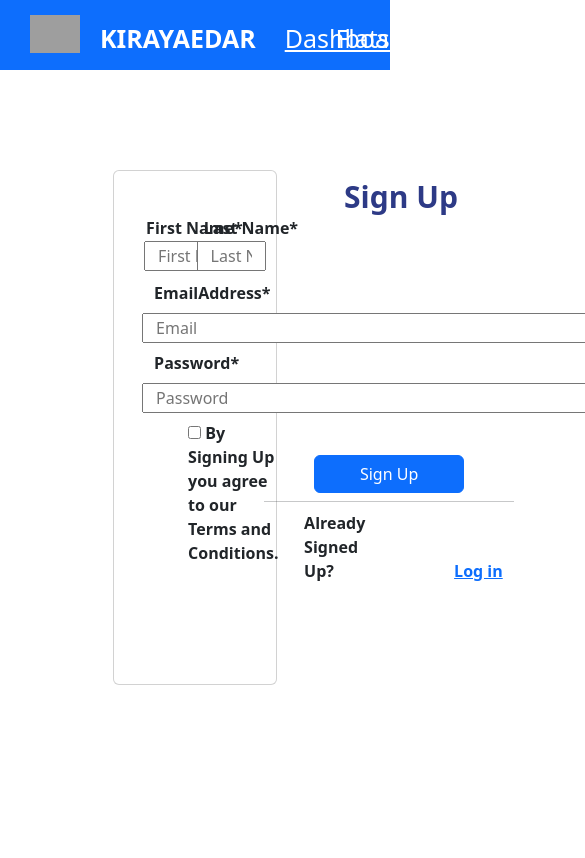
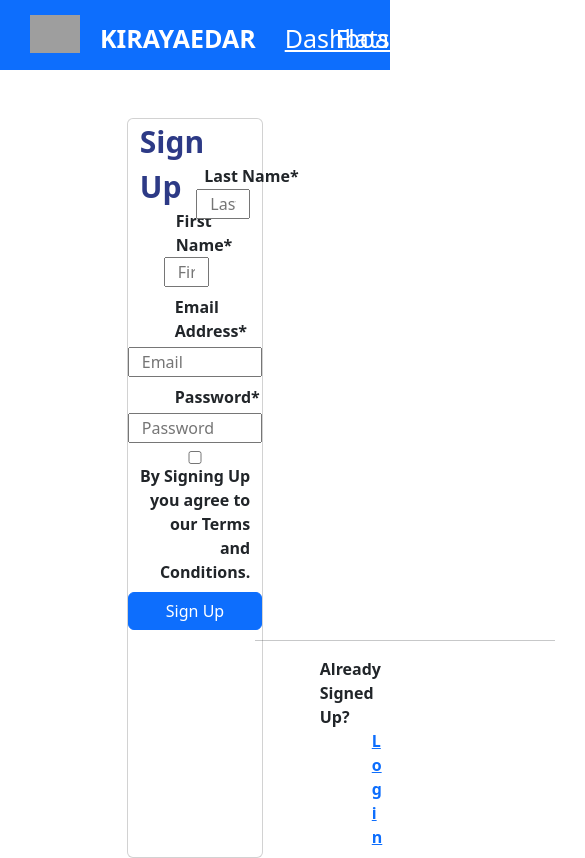
Before and after one commit to harsh0623/KIRAYEDAR, a React (Create React App) app in the folder kirayedar-react-project/: page /SignUp in a window 390 px wide. Shown: the top 858 px of the page, 585 px wide, since content can reach past the window. Built offline with nearby package versions, Linux system fonts and the light colour scheme; grey boxes are pictures that could not be loaded.

Commit message:
updating css of login page and making it responsive

```diff
--- a/kirayedar-react-project/src/App.js
+++ b/kirayedar-react-project/src/App.js
@@ -1,3 +1,4 @@
+import { useState } from 'react';
 import { BrowserRouter, Routes, Route } from 'react-router-dom';
 import './App.css';
 import HeaderComponent from "./components/header.components";
@@ -9,7 +10,7 @@ import TransactionPage from './components/pages/transactionPage.components';
 
 
 function App() {
-  const FlatDetails = [{
+  let [ FlatDetails, addFlat ] = useState([{
     flname:"Flora Enclave",
     RentDue: 5000
   },
@@ -21,7 +22,10 @@ function App() {
       flname:"Gaur Homes",
       RentDue:2000
   }
-  ]
+  ])
+  const addFlatFromForm=(Flat)=>{
+    addFlat([...FlatDetails,Flat])
+  }
   const Entries = [{
     flname: "Flora enclave",
     Address:"GangaPuram,Ghaziabad",
@@ -47,6 +51,7 @@ function App() {
     name: "Harsh",
     amountPaid: 8000
     }]
+
   return (
     <>
 
@@ -55,7 +60,7 @@ function App() {
         <Routes>
           <Route path='/' element={<LoginPage />}></Route>
           <Route path='SignUp' element={<SignUpPage />}></Route>
-          <Route path='dashboard' element={<Dashboard FlatDetails={FlatDetails} />}></Route>
+          <Route path='dashboard' element={<Dashboard addFlatToTable={ addFlatFromForm } FlatDetails={FlatDetails} />}></Route>
           <Route path='transactions' element={<TransactionPage Payments={ payments} Entries={ Entries} />}></Route>
         </Routes>
       </BrowserRouter>
--- a/kirayedar-react-project/src/components/pages/dashboardPage.components.jsx
+++ b/kirayedar-react-project/src/components/pages/dashboardPage.components.jsx
@@ -1,14 +1,26 @@
 import React from "react";
+import { useState } from "react";
 import Table from "../tables/Dashboardtable.components";
 
 
 const Dashboard = (props) => {
-  const test = () => "";
+
+  let [Flat,setFlat] = useState({
+    flname: null,
+    RentDue: null
+  })
   const flat = props.FlatDetails;
   let Tdue = 0;
   for (const flats of flat) {
     Tdue = flats.RentDue + Tdue;
   }
+  const HandleInputChange = (event) => {
+    setFlat(() => ({ ...Flat, [event.target.id]: event.target.value }));
+  };
+  const addFlat = () => {
+    console.log(Flat);
+  }
+
   return (
     <>
       <div className="container fluid mt-4">
@@ -108,7 +120,7 @@ const Dashboard = (props) => {
             </table>
           </div>
         </div>
-        { /* This is the add flat button*/}
+        {/* This is the add flat button*/}
         <span style={{ position: "relative", left: "95%", bottom: "60px" }}>
           <button
             type="submit"
@@ -120,7 +132,7 @@ const Dashboard = (props) => {
           </button>
         </span>
       </div>
-      {/*This is the add flat pop up*/ }
+      {/*This is the add flat pop up*/}
       <div
         className="modal fade"
         id="exampleModal3"
@@ -128,14 +140,17 @@ const Dashboard = (props) => {
         role="dialog"
         aria-labelledby="exampleModalLabel"
         aria-hidden="true"
-        style={{ marginTop: "80px",marginLeft:"70px" }}
+        style={{ marginTop: "80px", marginLeft: "70px" }}
       >
         <div className="modal-dialog modal-lg" role="document">
-          <div className="modal-content" style={{ height: "65vh",width:"47vw" }}>
+          <div
+            className="modal-content"
+            style={{ height: "65vh", width: "47vw" }}
+          >
             <div style={{ position: "absolute", top: "20px", left: "20px" }}>
               <h4>Add Your Flat...</h4>
             </div>
-            <form onSubmit={test}>
+            <form onSubmit={addFlat}>
               <div className="form-group">
                 <div
                   className="row"
@@ -151,7 +166,7 @@ const Dashboard = (props) => {
                     type="text"
                     id="flname"
                     placeholder="Flat Name"
-                    onChange={test}
+                    onChange={HandleInputChange}
                   />
                   <label
                     htmlFor="add"
@@ -173,7 +188,7 @@ const Dashboard = (props) => {
                     type="text"
                     id="add"
                     placeholder="Address"
-                    onChange={test}
+                    onChange={HandleInputChange}
                   />
                 </div>
                 <div
@@ -189,7 +204,7 @@ const Dashboard = (props) => {
                     }}
                     type="text"
                     value="+91"
-                    onChange={test}
+                    onChange={HandleInputChange}
                   />
                   <input
                     style={{
@@ -200,7 +215,7 @@ const Dashboard = (props) => {
                     type="tel"
                     id="Tenum"
                     placeholder="Phone number"
-                    onChange={test}
+                    onChange={HandleInputChange}
                   />
                   <label
                     htmlFor="RPM"
@@ -222,7 +237,7 @@ const Dashboard = (props) => {
                     type="number"
                     id="RPM"
                     placeholder="Rent per month "
-                    onChange={test}
+                    onChange={HandleInputChange}
                   />
                 </div>
               </div>
@@ -236,7 +251,7 @@ const Dashboard = (props) => {
                   type="number"
                   id="elecunit"
                   placeholder="Electricity start unit"
-                  onChange={test}
+                  onChange={HandleInputChange}
                 />
                 <label
                   htmlFor="priunit"
@@ -258,7 +273,7 @@ const Dashboard = (props) => {
                   type="number"
                   id="priunit"
                   placeholder="Electricity price per unit"
-                  onChange={test}
+                  onChange={HandleInputChange}
                 />
               </div>
               <div
@@ -271,7 +286,7 @@ const Dashboard = (props) => {
                   type="number"
                   id="secmoney"
                   placeholder="Security money"
-                  onChange={test}
+                  onChange={HandleInputChange}
                 />
                 <label
                   htmlFor="strdate"
@@ -293,7 +308,7 @@ const Dashboard = (props) => {
                   type="date"
                   id="strdate"
                   placeholder="Start date"
-                  onChange={test}
+                  onChange={HandleInputChange}
                 />
               </div>
               <button
@@ -310,7 +325,7 @@ const Dashboard = (props) => {
                 Close
               </button>
               <button
-                type="button"
+                type="submit"
                 className="btn btn-primary"
                 style={{
                   width: "150px",
@@ -326,7 +341,7 @@ const Dashboard = (props) => {
         </div>
       </div>
     </>
-  );
+  )
 };
 
 export default Dashboard;
--- a/kirayedar-react-project/src/components/pages/loginPage.components.jsx
+++ b/kirayedar-react-project/src/components/pages/loginPage.components.jsx
@@ -13,65 +13,55 @@ const LoginPage = () => {
 
   return (
     <>
+      <div
+        className="d-flex justify-content-center align-items-center"
+        style={{ height: "cal(100vh-70px)" }}
+      >
         {" "}
         <div
-        className="card"
+          className="card mt-5"
           style={{
-          width: "35%",
-          height: "55vh",
-          marginLeft: "auto",
-          marginRight: "auto",
-          marginTop: "100px",
-          position: "relative",
+            width: "30vw",
+            paddingBottom: "20px",
+            paddingTop: "10px",
+            paddingLeft: "20px",
+            paddingRight: "20px",
           }}
         >
+          <div className="container">
+            <div className="row justify-content-center ms-2">
               <span
-          className="fw-bold"
+                className="fw-bold "
                 style={{
                   fontSize: "30px",
-            width: "100px",
+                  width: "150px",
                   color: "#2D3A86",
-            position: "absolute",
-            top: "3px",
-            left: "190px",
+
                 }}
               >
                 Log In
               </span>
+            </div>
             <form onSubmit={HandleInputChange}>
               <div className="form-group">
-            <div
-              className="row"
-              style={{
-                position: "absolute",
-                top: "40px",
-                left: "50px",
-              }}
-            >
-              <label className="mb-2" htmlFor="email">
+                <div className="row">
+                  <label className="mb-1" htmlFor="email">
                     <b>Email:</b>
                   </label>
                   <input
-                style={{ width: "400px" }}
+                    style={{ width: "350px" }}
                     id="email"
                     type="email"
                     placeholder="Email"
                     onChange={HandleInputChange}
                   />
                 </div>
-            <div
-              className="row"
-              style={{
-                position: "absolute",
-                top: "120px",
-                left: "50px",
-              }}
-            >
-              <label className="mb-2" htmlFor="password">
+                <div className="row">
+                  <label className="mt-2" htmlFor="password">
                     <b>Password:</b>
                   </label>
-              <input
-                style={{ width: "400px" }}
+                  <input className="mt-1"
+                    style={{ width: "350px" }}
                     type="password"
                     id="password"
                     placeholder="Password"
@@ -80,14 +70,7 @@ const LoginPage = () => {
                 </div>
               </div>
             </form>
-
-        <div
-          style={{
-            position: "absolute",
-            top: "170px",
-            left: "130px",
-          }}
-        >
+            <div className="row justify-content-center">
               <button
                 type="submit"
                 className="btn btn-primary mt-4"
@@ -99,29 +82,24 @@ const LoginPage = () => {
             <div>
               <hr
                 className="fw-bold"
-            style={{ marginTop: "245px", width: "250px", marginLeft: "105px" }}
+                style={{
+                  marginTop: "10px",
+                  width: "250px",
+                  marginLeft: "45px",
+                }}
               ></hr>
             </div>
-        <span
-          style={{
-            position: "absolute",
-            top: "255px",
-            left: "150px",
-          }}
-        >
+            <div className="row">
+              <span className="text-center">
                 <h6>Haven't signed up yet?</h6>
               </span>
-        <span
-          style={{
-            position: "absolute",
-            top: "260px",
-            left: "180px",
-          }}
-        >
+            </div>
+            <div className="row justify-content-center">
+              <span className="d-flex justify-content-center ">
                 <Link to="/SignUp">
                   <button
                     type="submit"
-              className="btn btn-primary mt-4"
+                    className="btn btn-primary "
                     style={{ width: "120px" }}
                   >
                     Sign Up
@@ -129,6 +107,9 @@ const LoginPage = () => {
                 </Link>
               </span>
             </div>
+          </div>
+        </div>
+      </div>
     </>
   );
 };
--- a/kirayedar-react-project/src/components/pages/signupPage.components.jsx
+++ b/kirayedar-react-project/src/components/pages/signupPage.components.jsx
@@ -4,45 +4,37 @@ import { Link } from "react-router-dom";
 const SignUpPage = () => {
   const test = () => "";
   return (
+    <div className="d-flex justify-content-center align-items-center" style={{height:"cac(100vh-100px)"}}>
       <div
-      className="card"
+        className="card mt-5"
         style={{
-        width: "42%",
-        height: "61vh",
+          width: "35vw",
           marginLeft: "auto",
           marginRight: "auto",
-        marginTop: "100px",
-        position: "relative",
         }}
       >
+        <div className="container">
+          <div className="row justify-content-center">
             <span
               className="fw-bold"
               style={{
                 fontSize: "30px",
                 width: "200px",
                 color: "#2D3A86",
-          position: "absolute",
-          top: "3px",
-          left: "230px",
               }}
             >
               Sign Up
             </span>
+          </div>
           <form onSubmit={test}>
             <div className="form-group">
-          <div className="row">
-            <label
-              htmlFor="Fname"
-              style={{ position: "absolute", top: "45px", left: "20px" }}
-            >
+              <div className="row justify-content-start ms-4">
+                <label htmlFor="Fname" style={{}}>
                   <b>First Name*</b>
                 </label>
                 <input
                   style={{
-                width: "43%",
-                position: "absolute",
-                top: "70px",
-                left: "30px",
+                    width: "46%",
                   }}
                   type="text"
                   placeholder="First Name"
@@ -57,7 +49,7 @@ const SignUpPage = () => {
                 </label>
                 <input
                   style={{
-                width: "43%",
+                    width: "40%",
                     position: "absolute",
                     top: "70px",
                     left: "51%",
@@ -69,18 +61,14 @@ const SignUpPage = () => {
                 />
               </div>
               <div
-            className="row"
-            style={{
-              position: "absolute",
-              top: "110px",
-              left: "40px",
-            }}
+                className="row justify-content-center"
+
               >
-            <label className="mb-2 " htmlFor="email">
-              <b>EmailAddress*</b>
+                <label className="mb-1 mt-2 fw-bold" htmlFor="email" style={{marginLeft:"70px"}}>
+                  Email Address*
                 </label>
                 <input
-              style={{ width: "500px" }}
+                  style={{ width: "450px" }}
                   id="email"
                   type="email"
                   placeholder="Email"
@@ -88,18 +76,16 @@ const SignUpPage = () => {
                 />
               </div>
               <div
-            className="row"
+                className="row justify-content-center"
                 style={{
-              position: "absolute",
-              top: "180px",
-              left: "40px",
+
                 }}
               >
-            <label className="mb-2" htmlFor="password">
-              <b>Password*</b>
+                <label className="mb-1 mt-2 fw-bold" htmlFor="password" style={{marginLeft:"70px"}}>
+                  Password*
                 </label>
                 <input
-              style={{ width: "500px" }}
+                  style={{ width: "450px" }}
                   type="password"
                   id="password"
                   placeholder="Password"
@@ -108,52 +94,49 @@ const SignUpPage = () => {
               </div>
             </div>
           </form>
+
           <div
-        className="fw-bold ms-4"
-        style={{ position: "absolute", top: "250px", left: "50px" }}
+            className="row fw-bold mt-2"
           >
-        <input type="checkbox" id="check" value="Check" onChange={test} /> By
-        Signing Up you agree to our Terms and Conditions.
+            <input type="checkbox" id="check" value="Check" onChange={test}  />{" "}
+           <span className="text-end"> By Signing Up you agree to our Terms and Conditions.</span>
           </div>
-      <span
-        style={{
-          position: "absolute",
-          top: "260px",
-          left: "200px",
-        }}
-      >
+          <div className="row justify-content-center ">
               <button
                 type="submit"
-          className="btn btn-primary mt-4"
+                className="btn btn-primary mt-2"
                 style={{ width: "150px" }}
               >
                 Sign Up
               </button>
-      </span>
+
+          </div>
           <div>
             <hr
               className="fw-bold"
-          style={{ marginTop: "330px", width: "250px", marginLeft: "150px" }}
+              style={{
+                marginTop: "10px",
+                width: "300px",
+                marginLeft: "115px",
+              }}
             ></hr>
           </div>
           <div
-        className="fw-bold"
+            className="row fw-bold mb-2"
             style={{
-          position: "absolute",
-          top: "340px",
-          left: "190px",
+             marginLeft:"180px"
             }}
           >
             Already Signed Up?
-        <span
+            <div
               style={{
-            position: "absolute",
-            left: "150px",
-            width: "100px",
+                marginLeft: "40px",
               }}
             >
               <Link to="/">Log in</Link>
-        </span>
+            </div>
+          </div>
+        </div>
       </div>
     </div>
   );
--- a/kirayedar-react-project/src/components/tables/Dashboardtable.components.jsx
+++ b/kirayedar-react-project/src/components/tables/Dashboardtable.components.jsx
@@ -1,16 +1,17 @@
 import React from "react";
 
 
-const Table = ({flat}) => {
+const Table = (props) => {
+    let flat = props.flat
 
     return (
-        <tbody  style={{textAlign:"center"}}>
-            <tr>
-                <td>{flat.flname}</td>
-                <td>Rs.{flat.RentDue}</td>
-            </tr>
-        </tbody>
-    )
+      <tbody style={{ textAlign: "center" }}>
+        <tr>
+          <td>{flat.flname}</td>
+          <td>Rs.{flat.RentDue}</td>
+        </tr>
+      </tbody>
+    );
 };
 
 export default Table;
```
Lines whose indentation alone changed are shown as unchanged.
